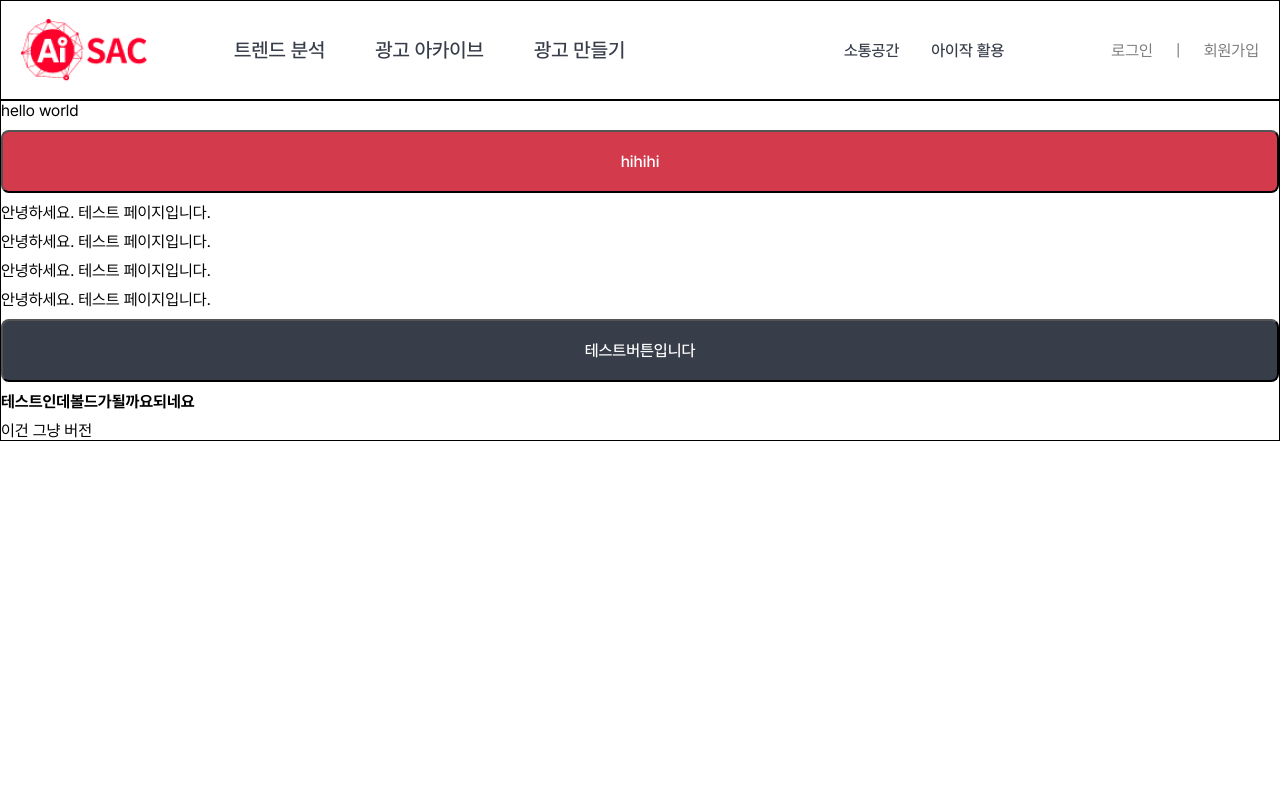
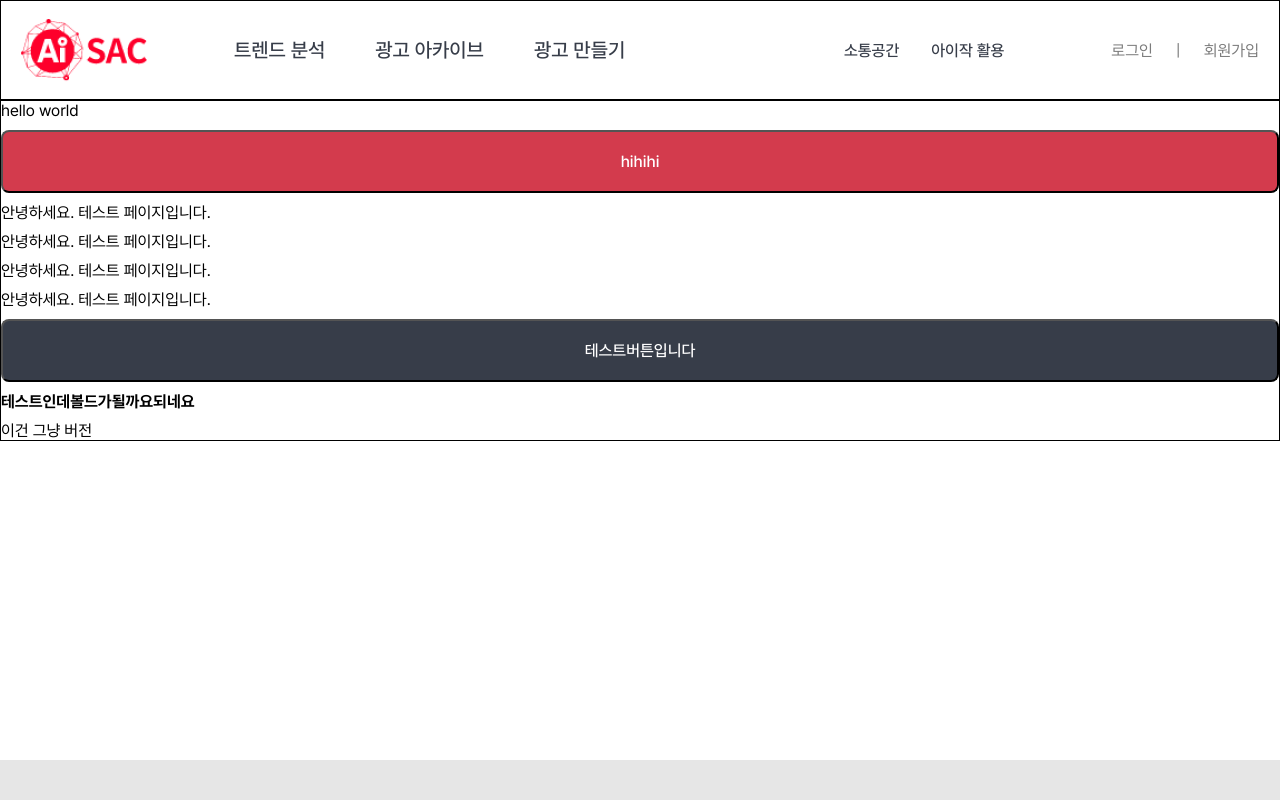
Before and after one commit to chamny20/kobaco-c-fe, a React (Vite) app: page / in a window 1280 px wide. Shown: the top 800 px of the page. Built offline with nearby package versions, Linux system fonts and the light colour scheme.

Commit message:
fix: 푸터 내부 컨테이너 추가 (#10)

```diff
--- a/src/components/common/Footer.tsx
+++ b/src/components/common/Footer.tsx
@@ -7,6 +7,13 @@ const StyledFooter = styled.div`
   position: absolute;
   bottom: 0;
 
+  .container {
+    max-width: 1300px;
+    margin: 0 auto;
+    padding: 20px;
+    box-sizing: border-box;
+  }
+
   .background {
     width: 100%;
     height: 350px;
@@ -14,6 +21,13 @@ const StyledFooter = styled.div`
     left: 0;
     top: 0;
     background: #e6e6e6;
+  }
+
+  .address,
+  .copyright,
+  .navigation,
+  .footerImage {
+    max-width: 100%;
   }
 
   .address {
@@ -83,6 +97,7 @@ const Footer = () => {
   return (
     <StyledFooter>
       <div className="background" />
+      <div className="container">
         <div className="address">
           주소: 서울시 중구 세종대로 124
           <br />
@@ -107,6 +122,7 @@ const Footer = () => {
           <div>이메일 무단수집 거부</div>
         </div>
         <img className="footerImage" src={footer1} alt="footer" />
+      </div>
     </StyledFooter>
   );
 };
```
Lines whose indentation alone changed are shown as unchanged.
